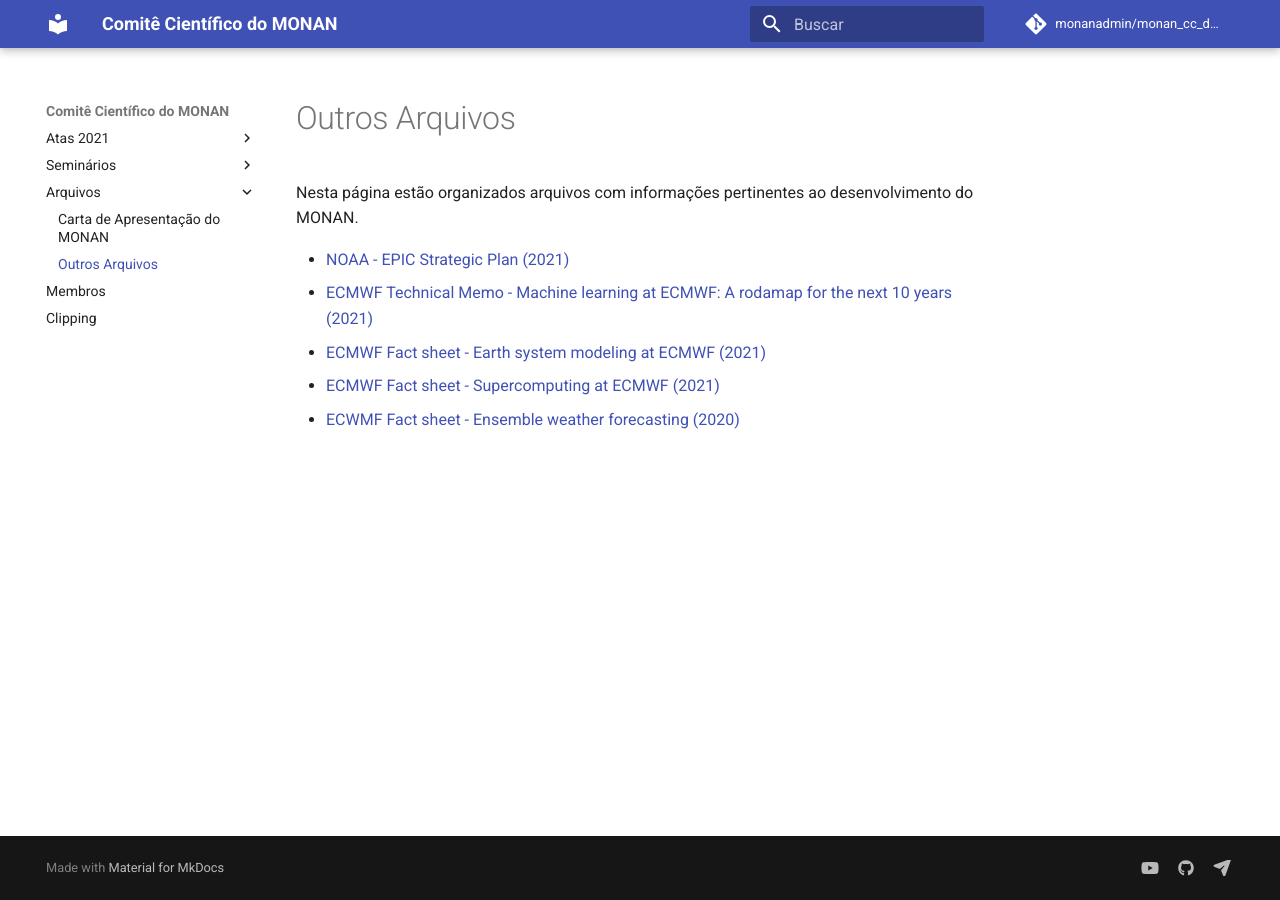
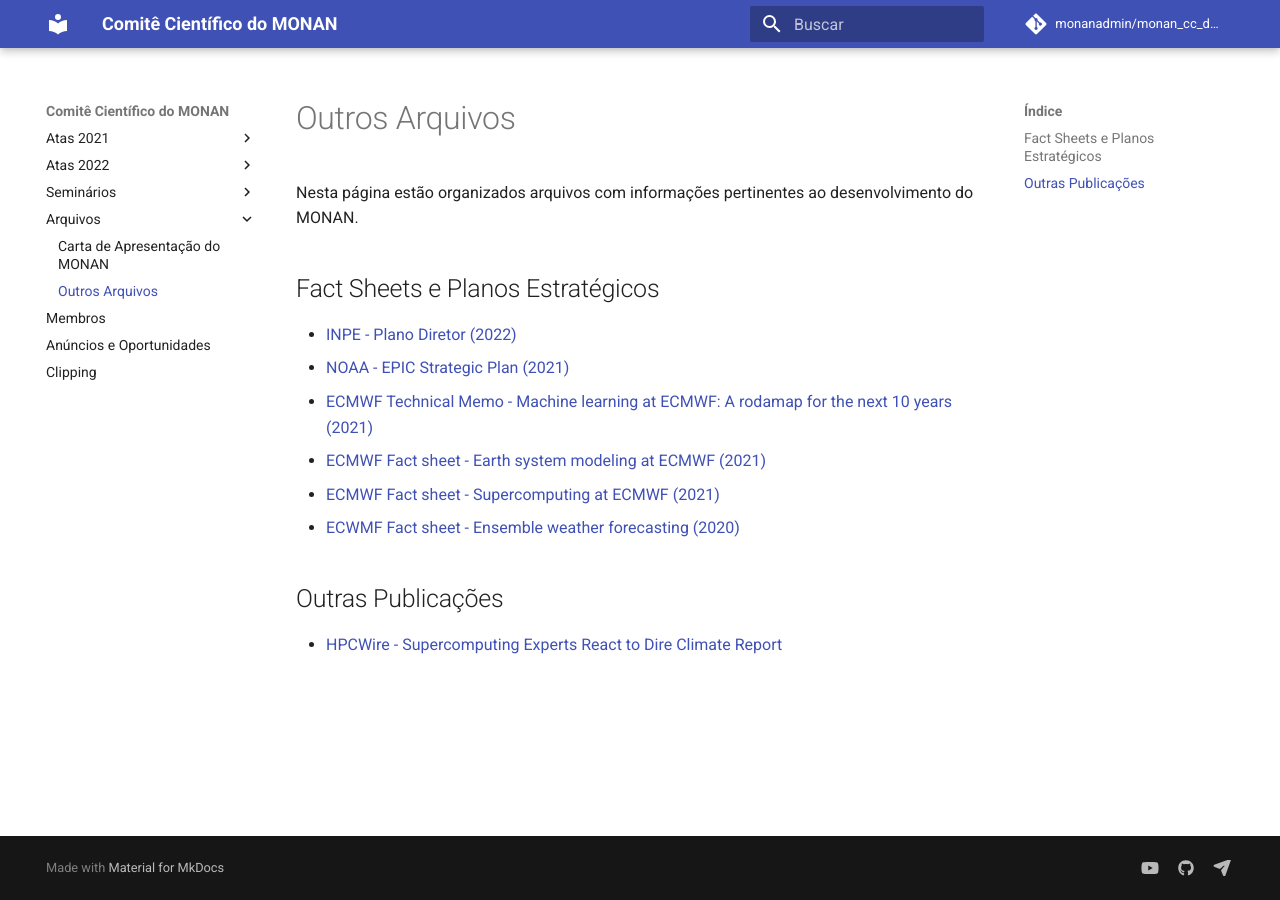
Before and after one commit to monanadmin/monan_cc_docs, an MkDocs documentation site: the page built from docs/outros_arquivos.md, in a window 1280 px wide. Built offline with MkDocs 1.6.1 and Material for MkDocs 9.7.7, drawn with Linux system fonts in a browser that asks for light colours; comment, search, counter and statistics services are not loaded.

Commit message:
Publicação da versão inicial da ata referente à reunião do CC do dia 28 de Março de 2022, adicionando a página docs/anuncios_oportunidades.md, atualizando a página docs/outros_arquivos.md

```diff
--- a/docs/outros_arquivos.md
+++ b/docs/outros_arquivos.md
@@ -2,8 +2,15 @@
 
 Nesta página estão organizados arquivos com informações pertinentes ao desenvolvimento do MONAN.
 
+## Fact Sheets e Planos Estratégicos
+
+* [INPE - Plano Diretor (2022)](https://www.gov.br/inpe/pt-br/acesso-a-informacao/institucional/plano-diretor)
 * [NOAA - EPIC Strategic Plan (2021)](https://wpo.noaa.gov/Portals/0/Signed_EpicStrategicPlan2021-0903.pdf?ver=2021-09-29-112701-643)
 * [ECMWF Technical Memo - Machine learning at ECMWF: A rodamap for the next 10 years (2021)](https://drive.google.com/file/d/1jsx0AaBqPWP3arhTncfoAZgpkKlN8TxK/view?usp=sharing)
 * [ECMWF Fact sheet - Earth system modeling at ECMWF (2021)](https://drive.google.com/file/d/1DwO2pL2PSuxikQDwna5mz6Lzy6fku9nX/view?usp=sharing)
 * [ECMWF Fact sheet - Supercomputing at ECMWF (2021)](https://drive.google.com/file/d/1gj5H7qXBwQvvBhGD6PbhvoWTymWsd09c/view?usp=sharing)
 * [ECWMF Fact sheet - Ensemble weather forecasting (2020)](https://drive.google.com/file/d/170nBBMk5BYNgkTBQabgRctfk6SEkpux4/view?usp=sharing)
+
+## Outras Publicações
+
+* [HPCWire - Supercomputing Experts React to Dire Climate Report](https://www.hpcwire.com/2021/08/26/supercomputing-experts-react-to-dire-climate-report/)
--- a/mkdocs.yml
+++ b/mkdocs.yml
@@ -17,8 +17,8 @@
     - '30 de Agosto de 2021': ata_cc_30_agosto_2021.md
     - '04 de Novembro de 2021': ata_cc_04_novembro_2021.md
     - '06 de Dezembro de 2021': ata_cc_06_dezembro_2021.md
-#  - Atas 2022:
-#    - '28 de Março de 2022': ata_cc_28_marco_2022.md
+  - Atas 2022:
+    - '28 de Março de 2022': ata_cc_28_marco_2022.md
   - Seminários:
     - 'ATOS-BULL': seminarios_atos_bull.md
     - 'NVIDIA': seminarios_nvidia.md
@@ -26,7 +26,7 @@
     - 'Carta de Apresentação do MONAN': carta_apres_monan.md
     - 'Outros Arquivos': outros_arquivos.md
   - Membros: membros.md
-#  - Anúncios e Oportunidades: anuncios_oportunidades.md
+  - Anúncios e Oportunidades: anuncios_oportunidades.md
 #  - Recursos:
 #    - 'Logo MONAN': logo_monan.md
 #    - 'Templates': templates.md
```
Also changed, not shown: docs/anuncios_oportunidades.md (added, +66 -0 lines), docs/ata_cc_28_marco_2022.md (+19 -5 lines).
